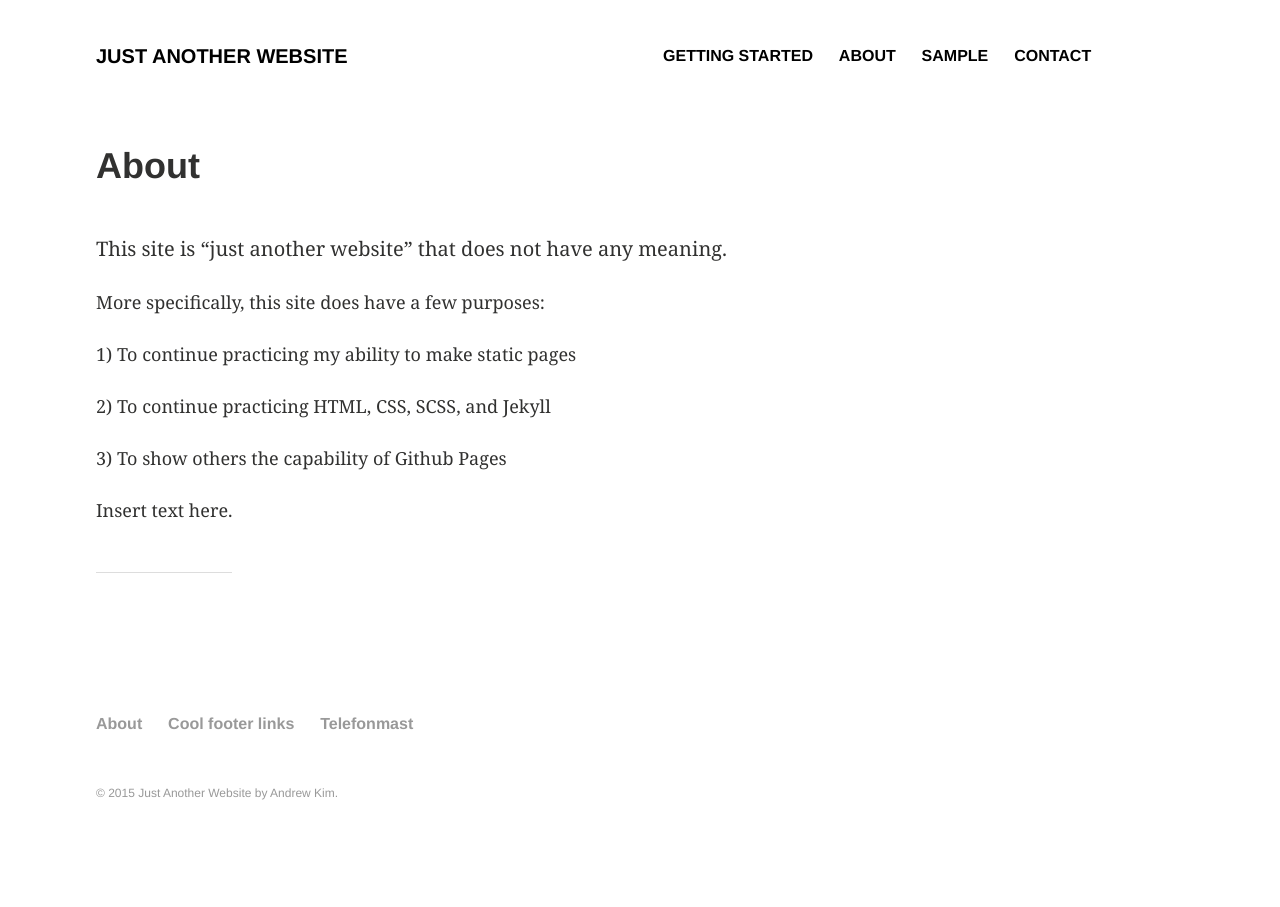
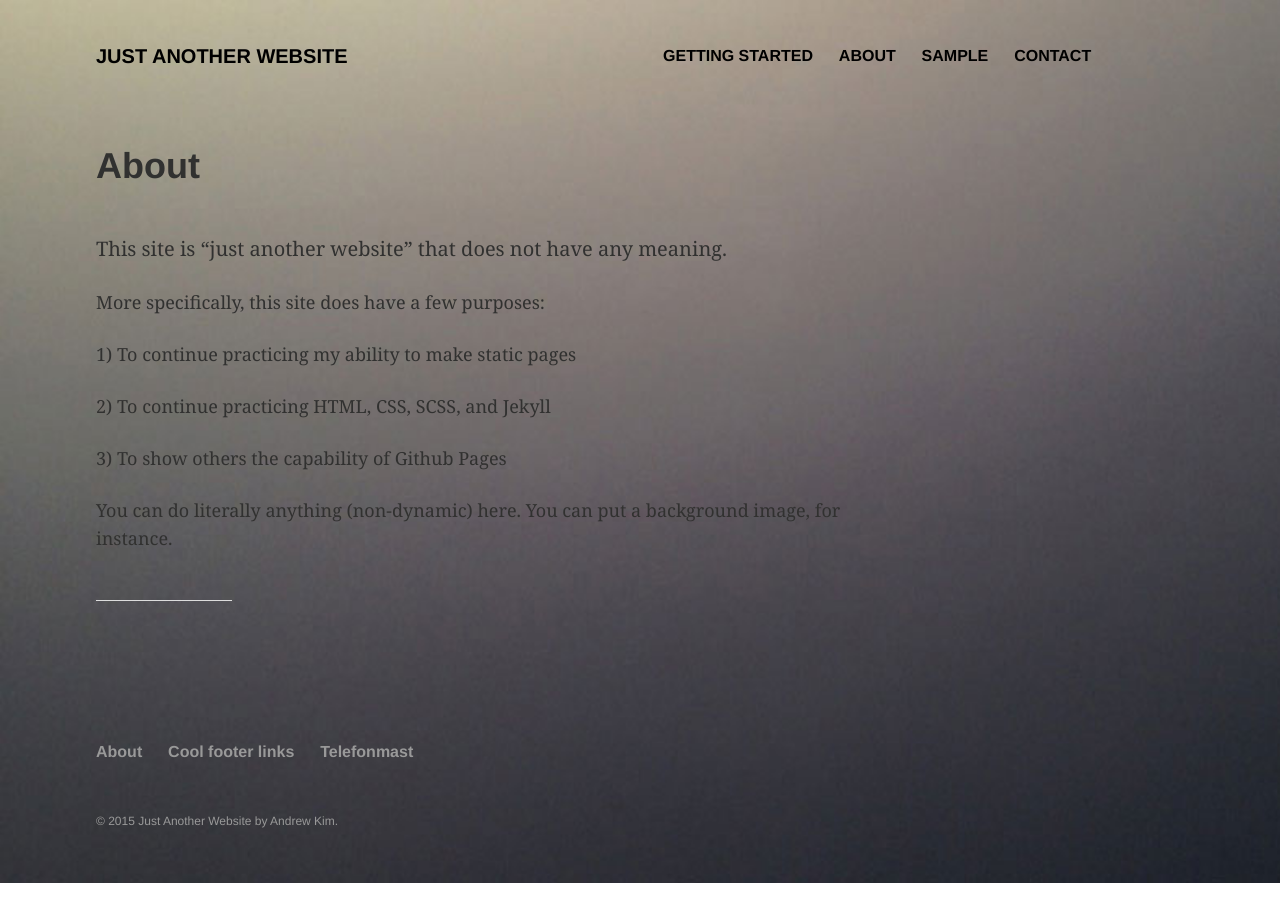
Before and after one commit to therladbsgh/just-another-website, a Jekyll site: the page built from about/index.md, in a window 1280 px wide. Built offline with Jekyll 4.4.1, drawn with Linux system fonts in a browser that asks for light colours.

Commit message:
Add background capability

```diff
--- /dev/null
+++ b/_layouts/background.html
@@ -0,0 +1,55 @@
+<!DOCTYPE html>
+<html>
+
+  {% if page.image.background %}
+  <div style="background-image:url(/images/{{ page.image.background }}); background-size:cover">
+  {% endif %}
+  <head>
+    <meta charset="utf-8">
+    <title>{% if page.title %}{{ page.title }} • {% endif %}{{ site.title }}</title>
+    {% if page.excerpt %}<meta name="description" content="{{ page.excerpt | strip_html }}">{% endif %}
+    {% if page.tags %}<meta name="keywords" content="{{ page.tags | join: ', ' }}">{% endif %}
+    {% if page.author %}
+      {% assign author = site.data.authors[page.author] %}{% else %}{% assign author = site.owner %}
+    {% endif %}
+    {% include open-graph.html %}
+
+    <link rel="canonical" href="{{ page.url | replace:'index.html','' | prepend: site.url }}">
+
+    <link href="{{ site.url }}/atom.xml" type="application/atom+xml" rel="alternate" title="{{ site.title }} Atom Feed">
+    <link href="{{ site.url }}/sitemap.xml" type="application/xml" rel="sitemap" title="Sitemap">
+
+    <meta name="HandheldFriendly" content="True">
+    <meta name="MobileOptimized" content="320">
+    <meta name="viewport" content="width=device-width, initial-scale=1.0">
+    <meta http-equiv="cleartype" content="on">
+
+    <link rel="stylesheet" href="{{ site.url }}/css/main.css">
+    <!-- HTML5 Shiv and Media Query Support for IE -->
+    <!--[if lt IE 9]>
+      <script src="{{ site.url }}/js/vendor/html5shiv.min.js"></script>
+      <script src="{{ site.url }}/js/vendor/respond.min.js"></script>
+    <![endif]-->
+
+  </head>
+
+  <body id="js-body">
+    {% include browser-upgrade.html %}
+    {% include header.html %}
+    <!-- {% include navigation-sliding.html %} -->
+
+    <div id="page-wrapper">
+      {{ content }}
+      {% include footer.html %}
+    </div>
+
+    <script src="{{ site.url }}/js/vendor/jquery-1.9.1.min.js"></script>
+    <script src="{{ site.url }}/js/main.js"></script>
+
+  </body>
+
+  {% if page.image.background %}
+  </div>
+  {% endif %}
+
+</html>
--- /dev/null
+++ b/_layouts/backgroundpage.html
@@ -0,0 +1,28 @@
+---
+layout: background
+---
+
+<div id="main" role="main">
+	<article class="wrap" itemscope itemtype="http://schema.org/Article">
+		{% if page.image.feature %}
+		<div class="page-feature">
+			<div class="page-image">
+				<img src="{{ site.url }}/images/{{ page.image.feature }}" class="page-feature-image" alt="{{ page.title }}" itemprop="image">
+				{% if page.image.credit %}{% include image-credit.html %}{% endif %}
+			</div><!-- /.page-image -->
+		</div><!-- /.page-feature -->
+		{% endif %}
+		{% include breadcrumbs.html %}
+		<div class="page-title">
+			<h1>{{ page.title }}</h1>
+		</div>
+		<div class="inner-wrap">
+			<div id="content" class="page-content" itemprop="articleBody">
+				{{ content }}
+				<hr />
+				{% include page-meta.html %}
+			</div><!-- /.content -->
+		</div><!-- /.inner-wrap -->
+		{% if page.ads == true %}<div class="ads">{% include advertising.html %}</div><!-- /.ads -->{% endif %}
+	</article><!-- ./wrap -->
+</div><!-- /#main -->
--- a/about/index.md
+++ b/about/index.md
@@ -1,10 +1,11 @@
 ---
-layout: page
+layout: backgroundpage
 title: "About"
 date:
 modified:
 excerpt:
 image:
+  background: abstract-4.jpg
   feature:
   teaser:
   thumb:
@@ -21,4 +22,5 @@ More specifically, this site does have a few purposes:
 
 3) To show others the capability of Github Pages
 
-Insert text here.
+You can do literally anything (non-dynamic) here. You can put a background image,
+for instance.
```
